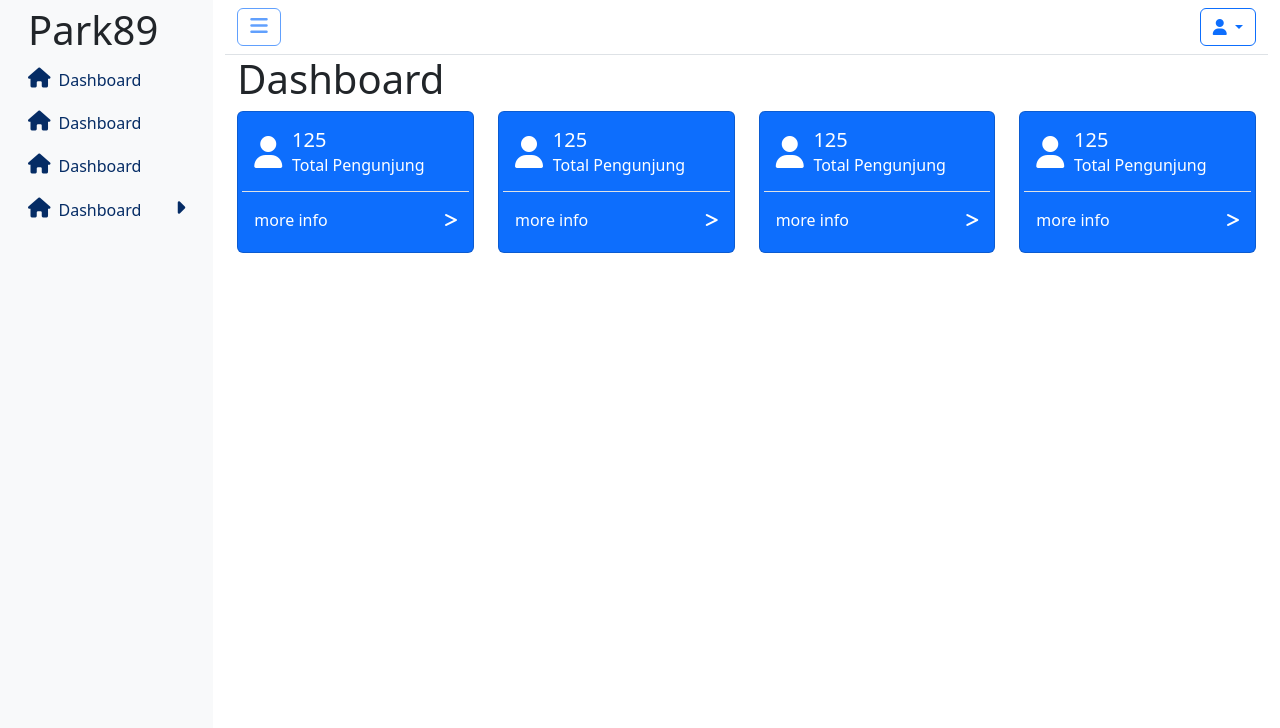
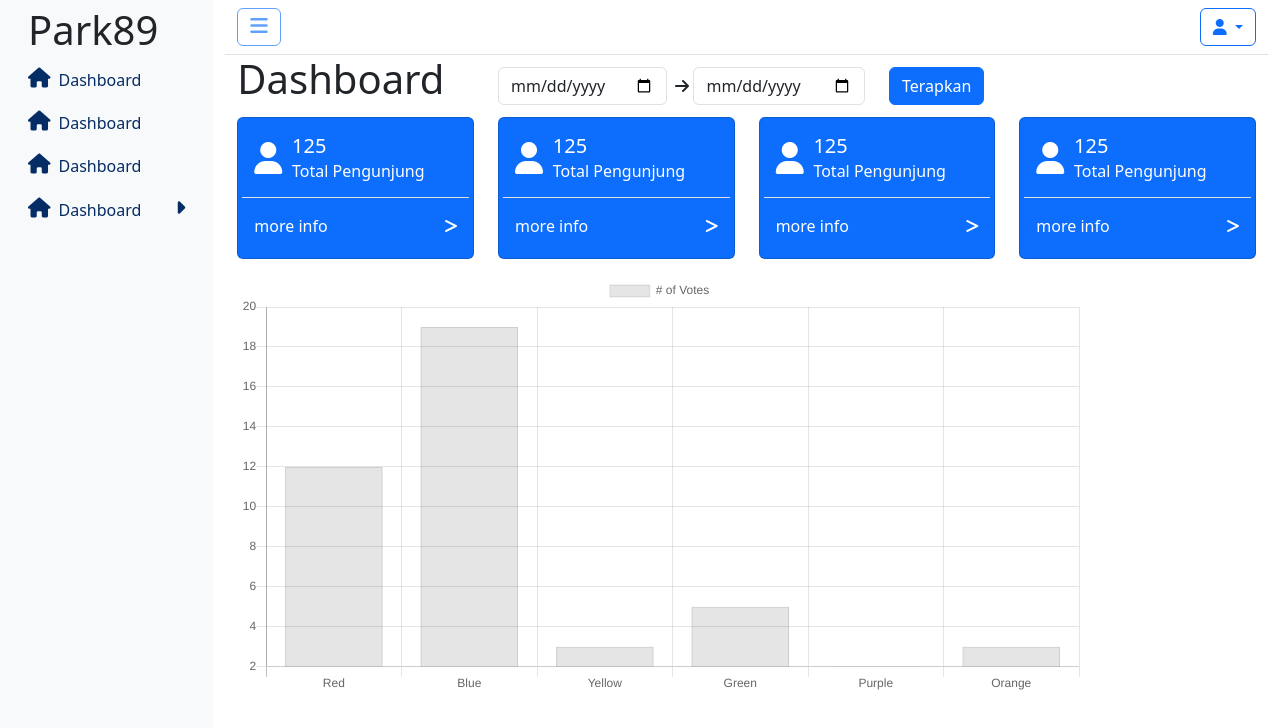
Before and after one commit to renggana12/kemang89, a website: page index.html in a window 1280 px wide. Drawn offline with nearby package versions, Linux system fonts and the light colour scheme.

Commit message:
add chart js

```diff
--- /dev/null
+++ b/app/assets/js/chart.js
@@ -0,0 +1,20 @@
+ const ctx = document.getElementById('chart');
+
+  new Chart(ctx, {
+    type: 'bar',
+    data: {
+      labels: ['Red', 'Blue', 'Yellow', 'Green', 'Purple', 'Orange'],
+      datasets: [{
+        label: '# of Votes',
+        data: [12, 19, 3, 5, 2, 3],
+        borderWidth: 1
+      }]
+    },
+    options: {
+      scales: {
+        y: {
+          beginAtZero: true
+        }
+      }
+    }
+  });
--- a/index.html
+++ b/index.html
@@ -4,6 +4,7 @@
     <meta charset="utf-8">
     <meta name="viewport" content="width=device-width, initial-scale=1">
     <title>Bootstrap demo</title>
+    <script src="https://cdnjs.cloudflare.com/ajax/libs/Chart.js/2.5.0/Chart.min.js"></script>
     <script src="https://code.jquery.com/jquery-3.7.1.min.js" integrity="sha256-/JqT3SQfawRcv/BIHPThkBvs0OEvtFFmqPF/lYI/Cxo=" crossorigin="anonymous"></script>
     <link rel="stylesheet" href="app/assets/css/custom.css">
     <script src="https://kit.fontawesome.com/eba8a19f2e.js" crossorigin="anonymous"></script>
@@ -14,6 +15,7 @@
 
     <div class="container-fluid">
         <div class="row">
+            <!-- start side-nav -->
             <aside class="col-8 min-vh-100 d-none d-md-block col-md-3 col-lg-2 bg-light bg-light  z-1  " id="side-nav">
                 <div class="bg-light">
                     <div class="row">
@@ -61,7 +63,9 @@
                     </div>
                 </div>
             </aside>
+            <!-- end side-nav -->
             <div class="col">
+                <!-- start :: navbar -->
                 <nav class="navbar  border-bottom">
                     <div class="container-fluid">
                         <button class="btn btn-outline-primary" id="side-nav-toggler" type="button" >
@@ -77,14 +81,60 @@
                             </ul>
                         </div>
                     </div>
+                </nav>
+                <!-- end :: navbar -->
+                <!-- start :: main content -->
+                <div class="container-fluid">
+                    <div class="row">
+                        <h1 class="page-title col-lg-3">
+                            Dashboard
+                        </h1>
+                        <!-- start :: form date range -->
+                        <div class="col">
+                            <form action="">
+                                <div class="py-2 row align-items-center">
+                                    <div class="col-sm-3 my-1 align-items-center d-flex">
+                                        <input type="date" class="form-control" id="dateInputFirst">
+                                        <i class="fa-solid fa-arrow-right mx-2 d-sm-none d-md-block"></i>
+                                    </div>
+                                    <div class="col-sm-3 my-1">
+                                        <input type="date" class="form-control" id="dateInputSecond">
+                                    </div>
+                                    <div class="col my-1">
+                                        <button class="btn btn-primary">Terapkan</button>
+                                    </div>
+                                </div>
+                            </form>
+                        </div>
+                        <!-- end :: form date range -->
+                    </div>
 
-                </nav>
-                <div class="container-fluid">
-                    <h1 class="page-title">
-                        Dashboard
-                    </h1>
                     <div class="row">
-                        <div class="col-3">
+                        <!-- start :: card dashboard -->
+                        <div class="col-6 col-md-4 col-lg-3">
+                            <div class="card mb-3 bg-primary text-white">
+                                <div class="card-body ">
+                                    <div class="row">
+                                        <div class="col-2 pt-lg-2">
+                                            <i class="fa-solid fa-user fs-2 text-white"></i>
+                                        </div>
+                                        <div class="col">
+                                            <h5 class="card-title">
+                                                125
+                                            </h5>
+                                            <h6 class="card-subtitle">
+                                                Total Pengunjung
+                                            </h6>
+                                        </div>
+                                        <a href="https://fontawesome.com/icons/greater-than?f=classic&s=solid" class="col-12 border-top mt-3 pt-3 pb-1 text-white text-decoration-none d-flex justify-content-between align-items-center">
+                                            <p class="card-text mb-0">more info </p>
+                                            <i class="fa-solid fa-greater-than "></i>
+                                        </a>
+                                    </div>
+                                </div>
+                            </div>
+                        </div>
+                        <div class="col-6 col-md-4 col-lg-3">
                             <div class="card bg-primary text-white">
                                 <div class="card-body ">
                                     <div class="row">
@@ -107,8 +157,7 @@
                                 </div>
                             </div>
                         </div>
-
-                        <div class="col-3">
+                        <div class="col-6 col-md-4 col-lg-3">
                             <div class="card bg-primary text-white">
                                 <div class="card-body ">
                                     <div class="row">
@@ -131,7 +180,7 @@
                                 </div>
                             </div>
                         </div>
-                        <div class="col-3">
+                        <div class="col-6 col-md-4 col-lg-3">
                             <div class="card bg-primary text-white">
                                 <div class="card-body ">
                                     <div class="row">
@@ -154,53 +203,24 @@
                                 </div>
                             </div>
                         </div>
-                        <div class="col-3">
-                            <div class="card bg-primary text-white">
-                                <div class="card-body ">
-                                    <div class="row">
-                                        <div class="col-2 pt-lg-2">
-                                            <i class="fa-solid fa-user fs-2 text-white"></i>
-                                        </div>
-                                        <div class="col">
-                                            <h5 class="card-title">
-                                                125
-                                            </h5>
-                                            <h6 class="card-subtitle">
-                                                Total Pengunjung
-                                            </h6>
-                                        </div>
-                                        <a href="https://fontawesome.com/icons/greater-than?f=classic&s=solid" class="col-12 border-top mt-3 pt-3 pb-1 text-white text-decoration-none d-flex justify-content-between align-items-center">
-                                            <p class="card-text mb-0">more info </p>
-                                            <i class="fa-solid fa-greater-than "></i>
-                                        </a>
-                                    </div>
-                                </div>
-                            </div>
+                        <!-- end :: card dashboard -->
+                    </div>
+                    <div class="row">
+                        <div class="col-10">
+                            <canvas id="chart">
+
+                            </canvas>
                         </div>
                     </div>
                 </div>
+                <!-- end :: main content -->
             </div>
+
         </div>
     </div>
+
     <script src="app/assets/js/custom.js"></script>
-    <script id="__bs_script__">//<![CDATA[
-  (function() {
-    try {
-      var script = document.createElement('script');
-      if ('async') {
-        script.async = true;
-      }
-      script.src = 'http://HOST:3000/browser-sync/browser-sync-client.js?v=3.0.4'.replace("HOST", location.hostname);
-      if (document.body) {
-        document.body.appendChild(script);
-      } else if (document.head) {
-        document.head.appendChild(script);
-      }
-    } catch (e) {
-      console.error("Browsersync: could not append script tag", e);
-    }
-  })()
-//]]></script>
+    <script src="app/assets/js/chart.js"></script>
     <script src="https://cdn.jsdelivr.net/npm/bootstrap@5.3.7/dist/js/bootstrap.bundle.min.js" integrity="sha384-ndDqU0Gzau9qJ1lfW4pNLlhNTkCfHzAVBReH9diLvGRem5+R9g2FzA8ZGN954O5Q" crossorigin="anonymous"></script>
   </body>
 </html>
--- a/package.json
+++ b/package.json
@@ -14,5 +14,8 @@
     "gulp": "^5.0.1",
     "gulp-sass": "^6.0.1",
     "sass": "^1.89.2"
+  },
+  "dependencies": {
+    "chart.js": "^4.5.0"
   }
 }
```
Also changed, not shown: 1 other file.
